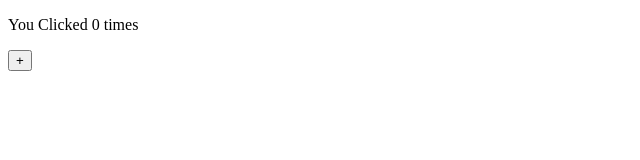
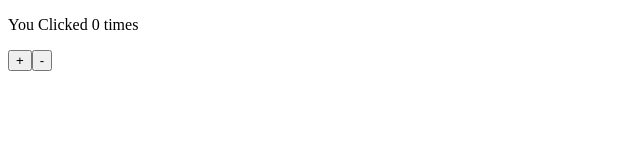
Before and after one commit to saulRM10/my-app, a React (Create React App) app: page / in a window 1280 px wide. Shown: the top 160 px of the page, without its empty margins (0-640 px from the left). Built offline with nearby package versions, Linux system fonts and the light colour scheme.

Commit message:
added one button to lower count

```diff
--- a/src/components/counter.js
+++ b/src/components/counter.js
@@ -13,10 +13,14 @@ function Counter(){
         setCount(count + 1);
     };
 
+    function lowerCount(){
+        setCount(count - 1);
+    };
     return (
         <div>
             <p> You Clicked {count} times</p>
             <button onClick={handleCount}> + </button>
+            <button onClick={lowerCount}> - </button>
         </div>
     )
 
```
